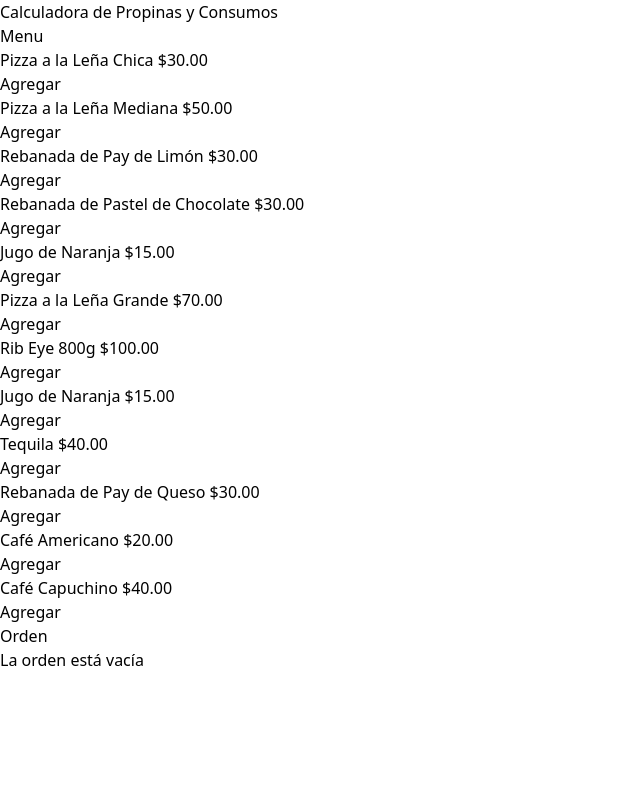
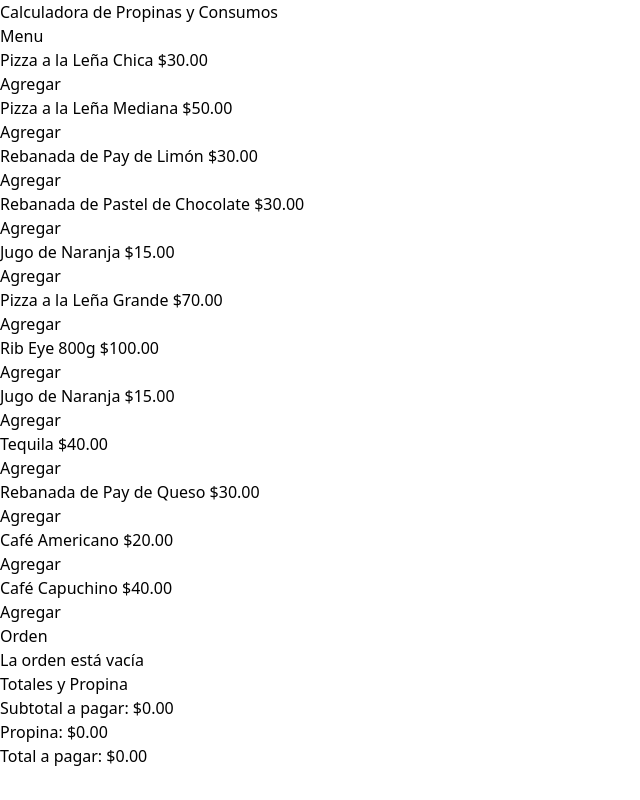
Before and after one commit to JmAtochePascual/CalculadoraPropina-TS-React, a React (Vite) app: page / in a window 1280 px wide. Shown: the whole page, without its empty margins (0-640 px from the left). Built offline with nearby package versions, Linux system fonts and the light colour scheme.

Commit message:
feat: :sparkles: Agrega el componente para los totales
Agregar el componente encargado de renderizar los totales a pagar

```diff
--- a/src/App.tsx
+++ b/src/App.tsx
@@ -3,6 +3,7 @@ import { menuItems } from "./data/db"
 import { MenuItem } from "./components/MenuItem"
 import { useOrder } from "./hooks/useOrder";
 import { OrderItem } from "./components/OrderItem";
+import { OrderTotal } from "./components/OrderTotal";
 
 function App() {
   const { order, handleOrder, deleteOrder } = useOrder();
@@ -42,6 +43,10 @@ function App() {
                 />
               )
           }
+
+          <OrderTotal
+            order={order}
+          />
         </section>
       </main>
     </>
--- /dev/null
+++ b/src/components/OrderTotal.tsx
@@ -0,0 +1,20 @@
+import { formatCurrency } from "../helpers";
+import { TOrderItem } from "../types";
+
+type OrderTotalProps = {
+  order: TOrderItem[];
+};
+
+export const OrderTotal = ({ order }: OrderTotalProps) => {
+  const total = order.reduce((acc, item) => acc + item.price * item.quantity, 0);
+
+  return (
+    <div className="space-y-2">
+      <h2 className="mb-4 text-2xl font-extrabold">Totales y Propina</h2>
+
+      <p className="font-semibold">Subtotal a pagar: <span className="font-bold">{formatCurrency(total)}</span></p>
+      <p className="font-semibold">Propina: <span className="font-bold">{formatCurrency(total * 0.1)}</span></p>
+      <p className="font-semibold">Total a pagar: <span className="font-bold">{formatCurrency(total + total * 0.1)}</span></p>
+    </div>
+  )
+};
```
